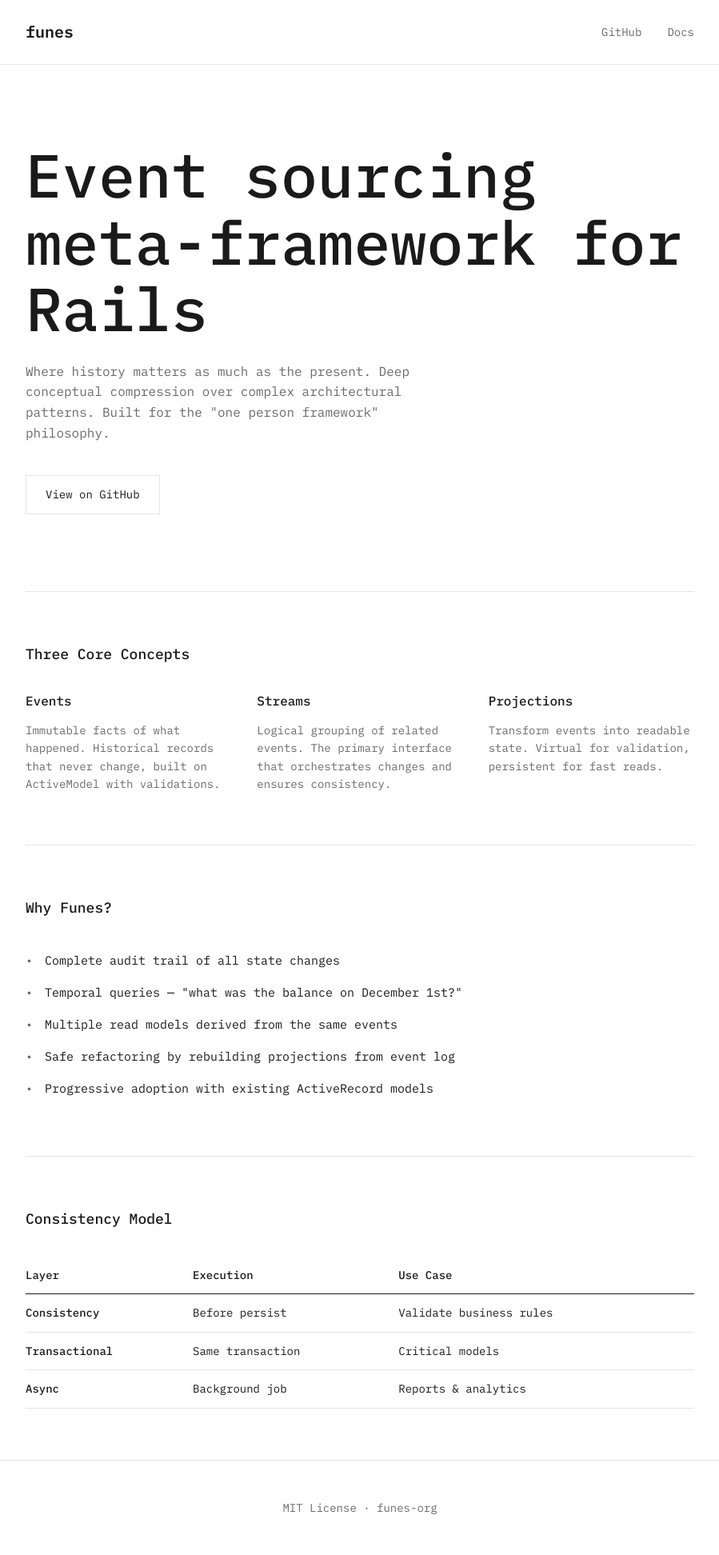
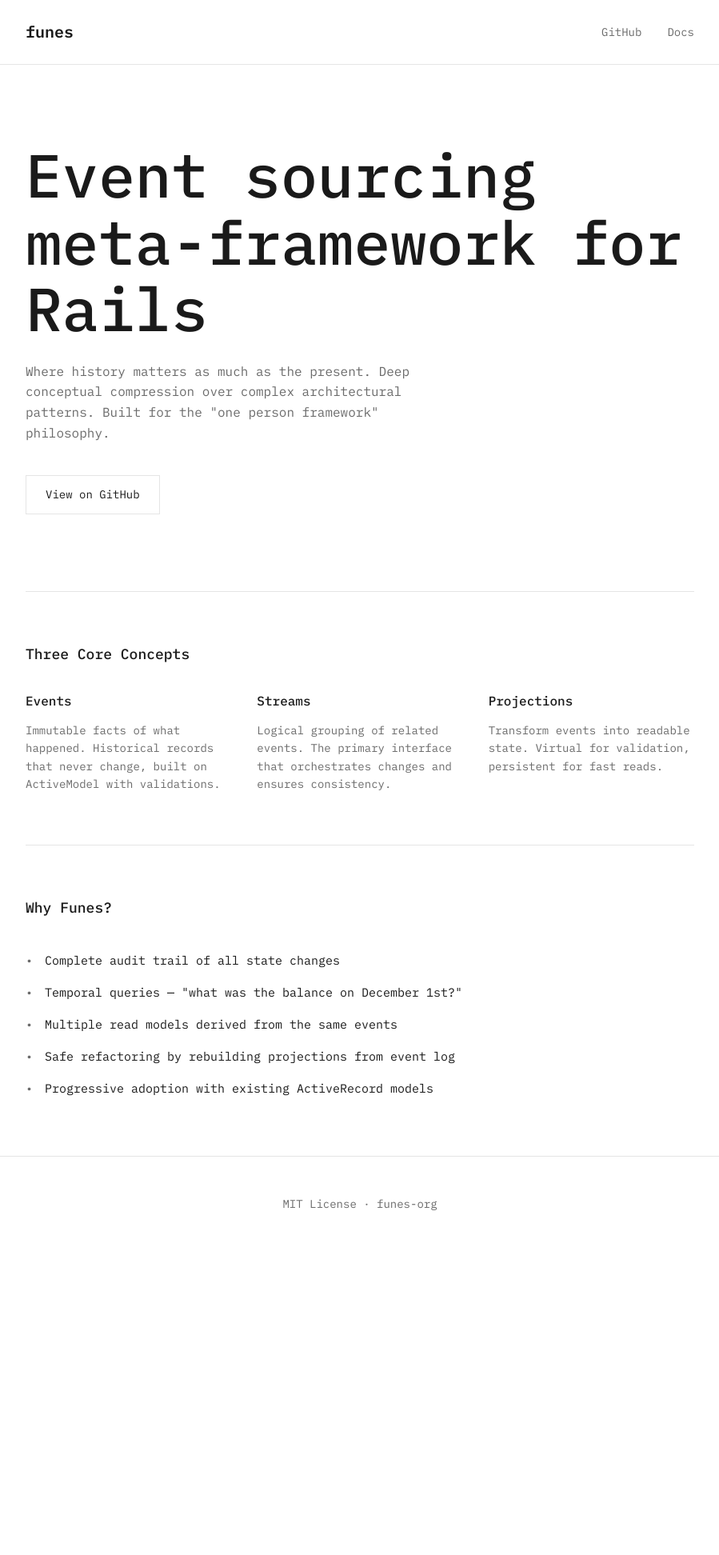
Before and after one commit to funes-org/website, a Jekyll site: the page built from index.html, in a window 1280 px wide. Shown: the whole page at 80% size, without its empty margins (190-1089 px from the left). Built offline with Jekyll 4.4.1, drawn with Linux system fonts in a browser that asks for light colours; after the commit the page ends 1565 px from its top, so only the background shows below that.

Commit message:
Remove seção Consistency Model do website

```diff
--- a/index.html
+++ b/index.html
@@ -43,35 +43,3 @@ title: Funes - Event Sourcing Meta-Framework for Rails
     <li>Progressive adoption with existing ActiveRecord models</li>
   </ul>
 </section>
-
-<section>
-  <h2>Consistency Model</h2>
-  <div class="table-wrapper">
-    <table>
-      <thead>
-        <tr>
-          <th>Layer</th>
-          <th>Execution</th>
-          <th>Use Case</th>
-        </tr>
-      </thead>
-      <tbody>
-        <tr>
-          <td>Consistency</td>
-          <td>Before persist</td>
-          <td>Validate business rules</td>
-        </tr>
-        <tr>
-          <td>Transactional</td>
-          <td>Same transaction</td>
-          <td>Critical models</td>
-        </tr>
-        <tr>
-          <td>Async</td>
-          <td>Background job</td>
-          <td>Reports & analytics</td>
-        </tr>
-      </tbody>
-    </table>
-  </div>
-</section>
```
